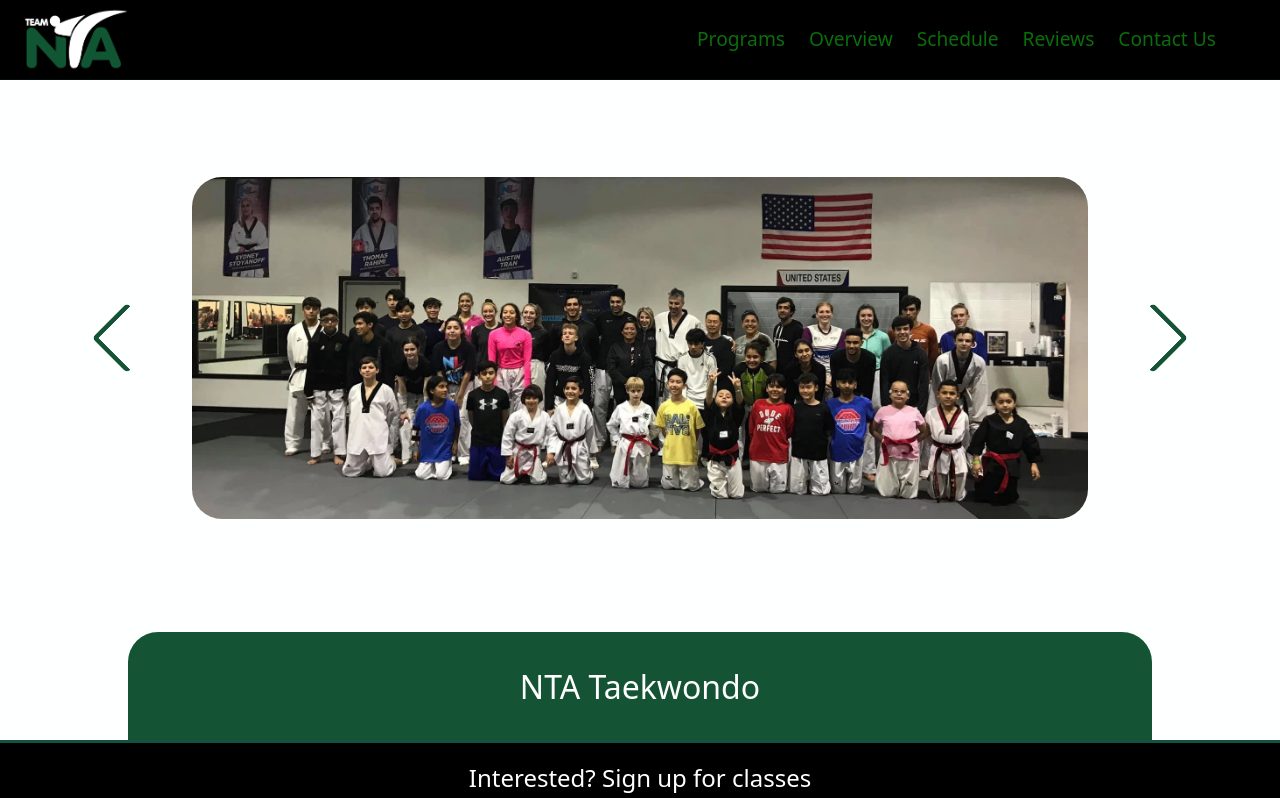
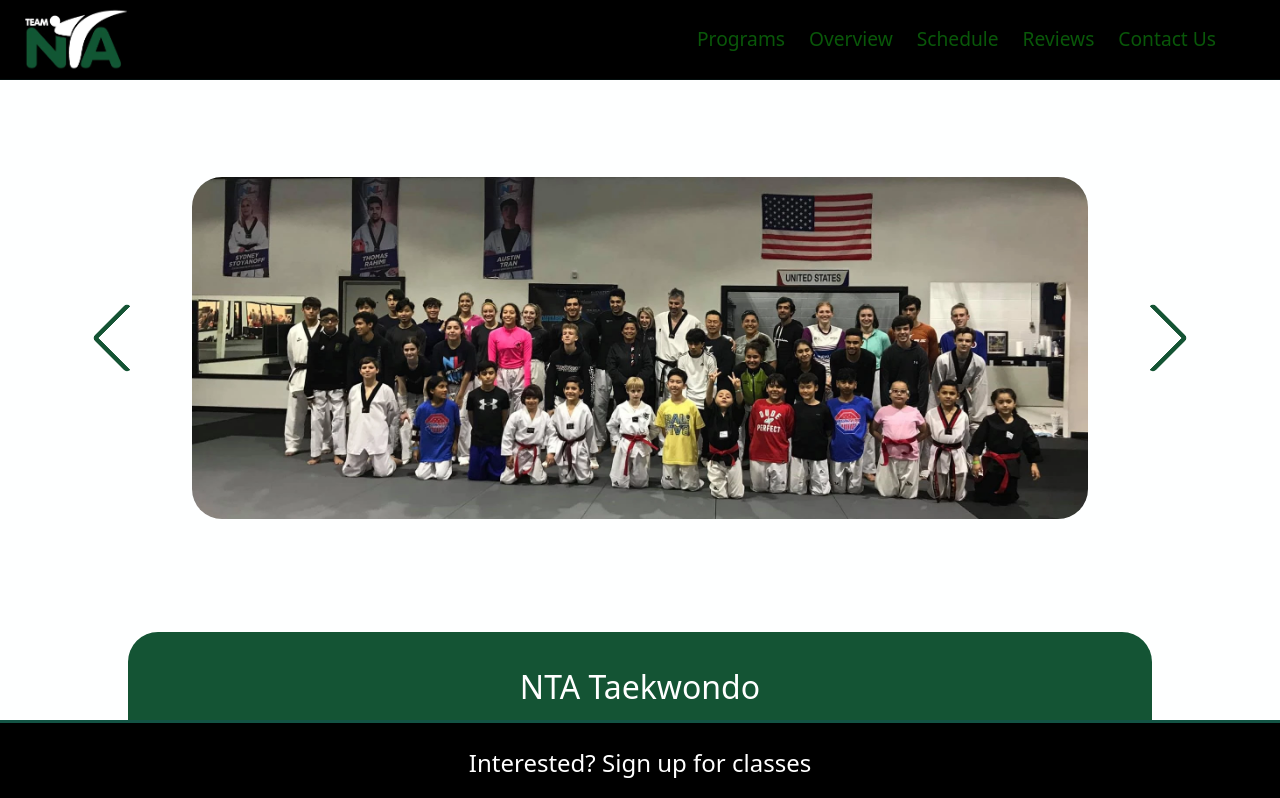
Before and after one commit to Vastagon/nta-new, a React (Create React App) app: page /specialoffers in a window 1280 px wide. Shown: the top 798 px of the page. Built offline with nearby package versions, Linux system fonts and the light colour scheme.

Commit message:
Fixed bot-nav styling for the text, so now text always stays centered when closed and moves properly when opened.

```diff
--- a/src/components/HomeBottomNav.js
+++ b/src/components/HomeBottomNav.js
@@ -45,17 +45,19 @@ export default function HomeBottomNav(){
             <>
             {/* While open */}
             <div className="open-bottom-nav bottom-nav">
-                <div className="show-hover" onClick={toggleBottomNav} style={{display: "flex"}}>
-                    <h4 className="bottom-nav-text">Interested? Sign up for classes</h4>
-                    {/* <img className="bottom-nav-arrow" /> */}
+                <div className="bottom-text-container" onClick={toggleBottomNav}>
+                    <div className="show-hover" style={{display: "flex"}}>
+                        <h4 className="bottom-nav-text">Interested? Sign up for classes</h4>
+                        {/* <img className="bottom-nav-arrow" /> */}
+                    </div>
                 </div>
             </div>
                 <form onSubmit={submitBottomForm} onChange={updateFormInfo} className="bottom-nav-form">
-                    <label for="bottom-nav-form-name">Name</label>
+                    <label>Name</label>
                     <input id="bottom-nav-form-name" name="name" />
-                    <label for="bottom-nav-form-email">Email</label>
+                    <label>Email</label>
                     <input id="bottom-nav-form-email" name="email" />
-                    <label for="bottom-nav-form-phone">Phone Number</label>
+                    <label>Phone Number</label>
                     <input id="bottom-nav-form-phone" name="phone" />
                     <button type="submit">Submit</button>
                 </form>
--- a/src/styles/App.css
+++ b/src/styles/App.css
@@ -14,7 +14,7 @@
   --text-color-black: #555555;
 
   --image-slide-time: .8s;
-  --bottom-slide-percentage: 25%;
+  --bottom-slide-percentage: 15vh;
 
   color: var(--scheme-gray);
   background-color: #FEFFFF;
@@ -33,7 +33,7 @@
 .bottom-nav{
   height: 10vh;
   position: fixed;
-  bottom: -20px;
+  bottom: 0px;
   background-color: black;
   width: 100%;
   display: flex;
@@ -66,10 +66,19 @@
   animation: bottom-nav-slide 1s;
 }
 .bottom-text-container{
-
+  top: 0;
+  width: 100%;
+  position: absolute;
+  height: 10vh;
+  display: flex;
+  align-items: center;
+  justify-content: center;
+}
+.bottom-text-container:hover{
+  cursor: pointer;
 }
 .bottom-nav-text{
-  line-height: 5vh;
+  margin: 0;
 }
 .bottom-nav-arrow{
   width: auto;
@@ -164,7 +173,9 @@
   margin-left: 1.5rem;
   opacity: 1;
   /* color: var(--quick-links-text-color); */
-  color: rgb(11, 109, 11);
+  /* color: rgb(9, 97, 9); */
+  color: rgb(9, 87, 9);
+
   font-size: 1.2rem;
 }
 .nav-tab:hover{
--- a/src/styles/ContactUs.css
+++ b/src/styles/ContactUs.css
@@ -91,6 +91,7 @@
   height: 10vh;
   padding-top: 1%;
   padding-bottom: 4%;
+  z-index: 101;
 }
 .form-label{
   margin-top: .5rem;
--- a/src/styles/Tablet.css
+++ b/src/styles/Tablet.css
@@ -100,7 +100,7 @@
     footer{
         flex-direction: column;
         height: 100%;
-        padding-bottom: 5vh;
+        padding-bottom: 12vh;
     }
     .footer-icon, .quick-links, .contact-us-footer-grid{
         text-align: center;
@@ -117,7 +117,7 @@
         margin-top: 2%;
     }
     .footer-icon{
-        padding-top: 15vh;
+        padding-top: 5vh;
         margin-left: 2%;
     }
     .quick-links > div, .contactus-footer{
```
